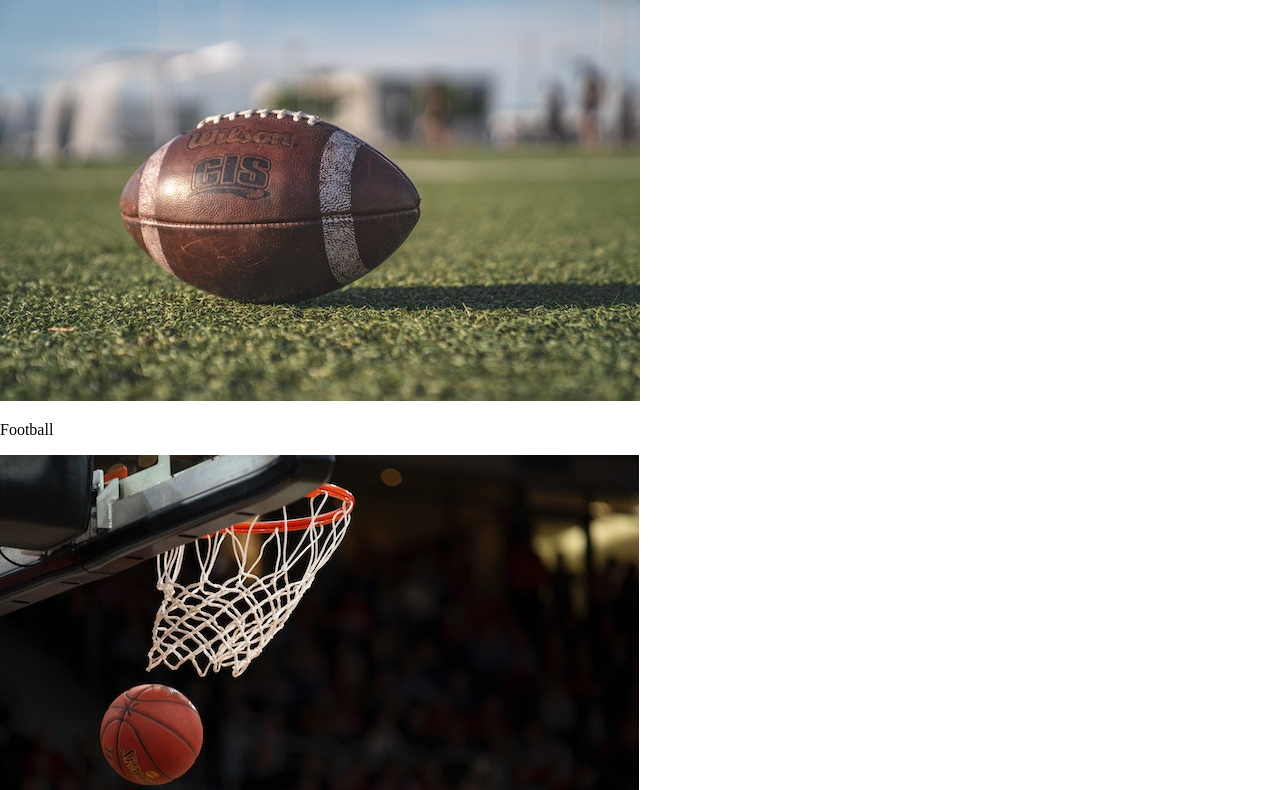
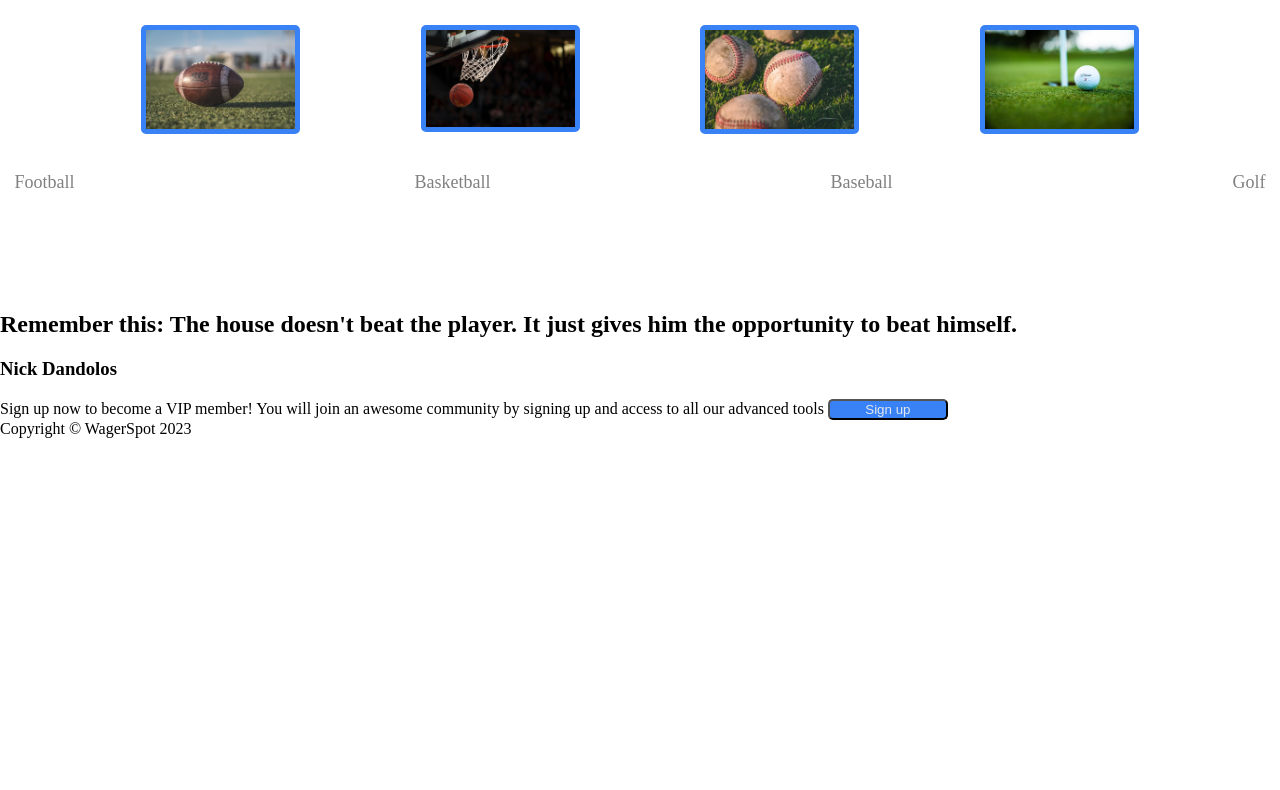
Before and after one commit to raymo108/Odin-Landing-Page, a plain HTML site: page index.html in a window 1280 px wide. Shown: the part 549-1339 px from the top of the page. After the commit the page ends 987 px from the top, so only its background shows below. Drawn offline with Linux system fonts and the light colour scheme.

Commit message:
Add styling elements to stylesheet to style <main>
Upadated multiple classes with styling to ensure <main> section
of the landing page is layed out correctly. Also updated the HTML to
ensure items appeared correctly on the screen.

```diff
--- a/index.html
+++ b/index.html
@@ -36,29 +36,34 @@
             </div>
         </header>
 
+        <main>
             <div class="content">
                 <h2 class="info-header">
                     Sports Odds We Offer
                 </h2>
-            <div class="illustration-container">
+                <div class="content-container">
                    <img src="images/football.jpg">
+                    <img src="images/basketball.jpg">
+                    <img src="images/baseball.jpg">
+                    <img src="images/golf.jpg">
+
+                </div>
+                <div class="image-info">
                     <p class="logo-text">
                         Football
                     </p>
-                <img src="images/basketball.jpg">
                     <p class="logo-text">
                         Basketball
                     </p>
-                <img src="images/baseball.jpg">
                     <p class="logo-text">
                         Baseball
                     </p>
-                <img src="images/golf.jpg">
                     <p class="logo-text">
                         Golf
                     </p>
                 </div>
             </div>
+        </main>
 
         <div class="quote-container">
             <h2 class="quote">
--- a/style.css
+++ b/style.css
@@ -71,3 +71,34 @@ button {
     color: #E5E7EB;
     border-radius: 5px;
 }
+
+.content {
+    display: flex;
+    flex-direction: column;
+    align-items: center;
+    padding-top: 30px;
+    padding-bottom: 80px;
+}
+
+.content-container{
+    display: flex;
+    padding: 20px;
+    justify-content: space-evenly;
+}
+
+.content .content-container img {
+    width: 12%;
+    height: 15%;
+    border: 5px solid #3882F6;
+    border-radius: 5px;
+}
+
+.content .image-info {
+    display: flex;
+    gap: 340px;
+}
+
+.logo-text {
+    font-size: 18px;
+    color: grey;
+}
```
Lines whose indentation alone changed are shown as unchanged.
